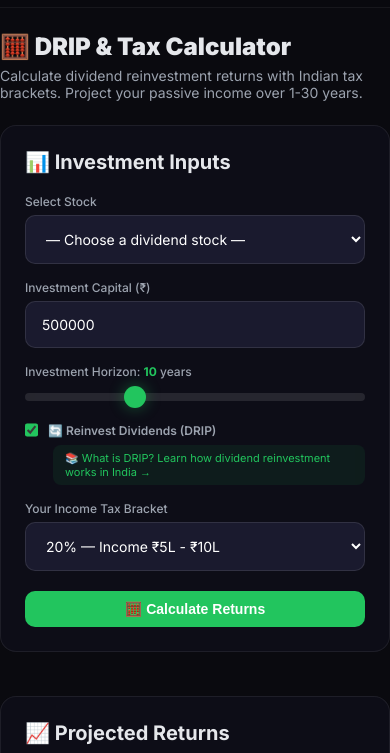
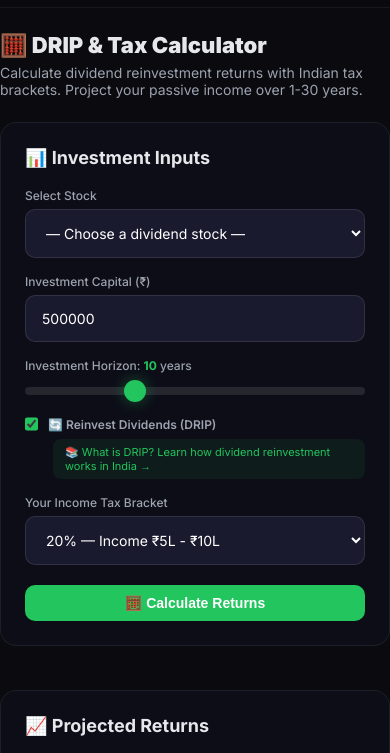
Before and after one commit to gautamdewan199-spec/dividendstrike, a plain HTML site: page calculators.html in a window 390 px wide. Shown: the part 55-808 px from the top of the page. Drawn offline with nearby package versions, Linux system fonts and the light colour scheme; no server answers.

Commit message:
Update style.css

```diff
--- a/assets/css/style.css
+++ b/assets/css/style.css
@@ -355,3 +355,42 @@ select.input { cursor: pointer; }
 }
 .mobile-menu a:hover { background: rgba(255,255,255,0.04); color: white; }
 .mobile-menu a.active { color: #22c55e; background: rgba(34,197,94,0.1); font-weight: 600; }
+
+/* Universal Mobile Fixes */
+@media (max-width: 768px) {
+    /* Prevent horizontal overflow */
+    body {
+        overflow-x: hidden;
+        width: 100%;
+    }
+
+    /* Make all tables scrollable */
+    table {
+        display: block;
+        overflow-x: auto;
+        -webkit-overflow-scrolling: touch;
+        max-width: 100%;
+    }
+
+    /* Make all grids single column */
+    [class*="grid"] {
+        grid-template-columns: 1fr !important;
+    }
+
+    /* Full width cards */
+    .card {
+        width: 100%;
+        margin-left: 0;
+        margin-right: 0;
+    }
+
+    /* Prevent fixed width elements from overflowing */
+    [style*="width:"] {
+        max-width: 100% !important;
+    }
+
+    /* Smaller text */
+    h1 { font-size: 22px !important; }
+    h2 { font-size: 18px !important; }
+    p { font-size: 14px !important; }
+}
```
